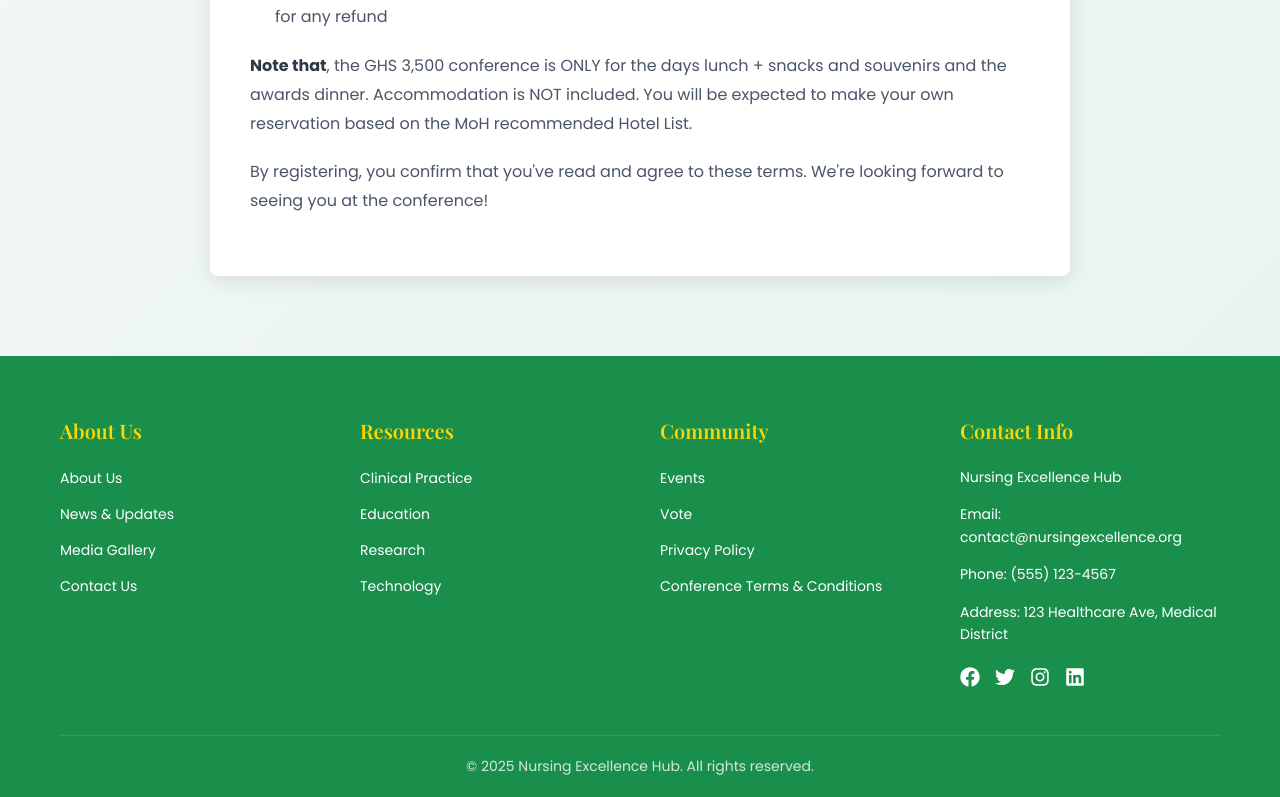
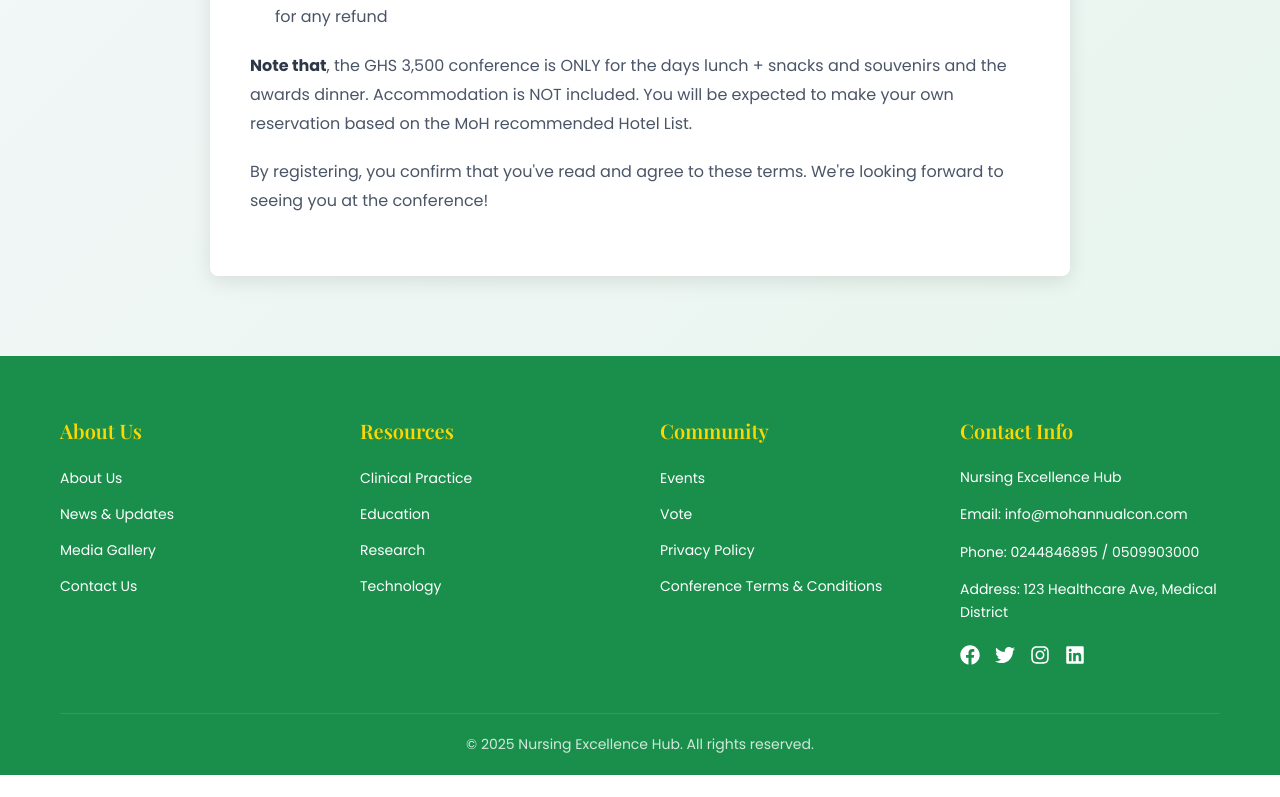
Before and after one commit to ekkasu/Nursingproject, a React (Create React App) app: page /terms in a window 1280 px wide. Shown: the part 624-1421 px from the top of the page. After the commit the page ends 1399 px from the top, so only its background shows below. Built offline with nearby package versions, Linux system fonts and the light colour scheme.

Commit message:
Changed contact and email details, changed nomitiona tiles and update date on the time sectio

```diff
--- a/src/components/Footer.js
+++ b/src/components/Footer.js
@@ -135,8 +135,8 @@ const Footer = () => {
             <h3>Contact Info</h3>
             <ContactInfo>
               <p>Nursing Excellence Hub</p>
-              <p>Email: contact@nursingexcellence.org</p>
-              <p>Phone: (555) 123-4567</p>
+              <p>Email: info@mohannualcon.com</p>
+              <p>Phone: 0244846895 / 0509903000</p>
               <p>Address: 123 Healthcare Ave, Medical District</p>
               <SocialLinks>
                 <a href="https://facebook.com/nursingexcellence" target="_blank" rel="noopener noreferrer"><FaFacebook /></a>
--- a/src/pages/Contact.js
+++ b/src/pages/Contact.js
@@ -240,11 +240,11 @@ const Contact = () => {
             <ContactInfo>
               <ContactItem>
                 <span>📧</span>
-                <span>Contact@Conferaevent.Co</span>
+                <span>info@mohannualcon.com</span>
               </ContactItem>
               <ContactItem>
                 <span>📞</span>
-                <span>Support: 1-2344-2345-23</span>
+                <span>Support: 0244846895 / 0509903000</span>
               </ContactItem>
             </ContactInfo>
           </LeftSection>
--- a/src/pages/Home.js
+++ b/src/pages/Home.js
@@ -880,7 +880,7 @@ const Home = () => {
     {
       image: hero3,
       title: "Celebrating",
-      subtitle: "Healthcare Leadership"
+      subtitle: "Nursing and Midwifery Excellence"
     },
     {
       image: hero4,
@@ -1067,7 +1067,7 @@ const Home = () => {
           <motion.div variants={scrollFadeInVariant}>
             <TimerTitle>Nursing Excellence Conference 2025</TimerTitle>
             <TimerSubtitle>
-              Join us from September 2nd - 5th, 2025 for four days of excellence in nursing leadership
+              Join us from September 2nd - 6th, 2025 for four days of excellence in nursing leadership
             </TimerSubtitle>
           </motion.div>
 
--- a/src/pages/Nomination.js
+++ b/src/pages/Nomination.js
@@ -1112,9 +1112,9 @@ const Nomination = () => {
       <Header />
       <PageContainer>
         <ContentContainer>
-          <PageTitle>Nomination of Nursing and Midwifery Professionals</PageTitle>
+          <PageTitle>Call For Nominations - Nurses and Midwives Excellence Awards 2025</PageTitle>
           <PageDescription>
-            Recognize excellence in healthcare by nominating an outstanding professional for our annual awards. Your nomination helps highlight the incredible work being done in the nursing and healthcare community.
+          The awards are for recognition of outstanding nurses and midwives. Your nomination helps highlight the incredible work being done in the nursing and midwives community.
           </PageDescription>
 
           {/* Requirements Section */}
@@ -1212,7 +1212,7 @@ const Nomination = () => {
               {/* Step 2: Nominee's Details */}
               <StepContent active={currentStep === 2}>
                 <h2>Nominee's Details</h2>
-                <p>Please provide comprehensive information about the healthcare professional you are nominating.</p>
+                <p>Please provide comprehensive information about the Nurses or Midwives you are nominating.</p>
 
                 <FormGroup>
                   <Label htmlFor="user_title_id">Title *</Label>
@@ -1504,7 +1504,7 @@ const Nomination = () => {
                 <SuccessMessage>
                   <SuccessIcon>✓</SuccessIcon>
                   <h2>Nomination Submitted Successfully!</h2>
-                  <p>Thank you for nominating an outstanding healthcare professional. Your nomination has been received and will be reviewed by our awards committee.</p>
+                  <p>Thank you for nominating an outstanding Nurses or Midwives. Your nomination has been received and will be reviewed by our awards committee.</p>
                   <ButtonGroup>
                     <div></div>
                     <Button onClick={handleNextAfterSuccess}>Back to Home</Button>
```
